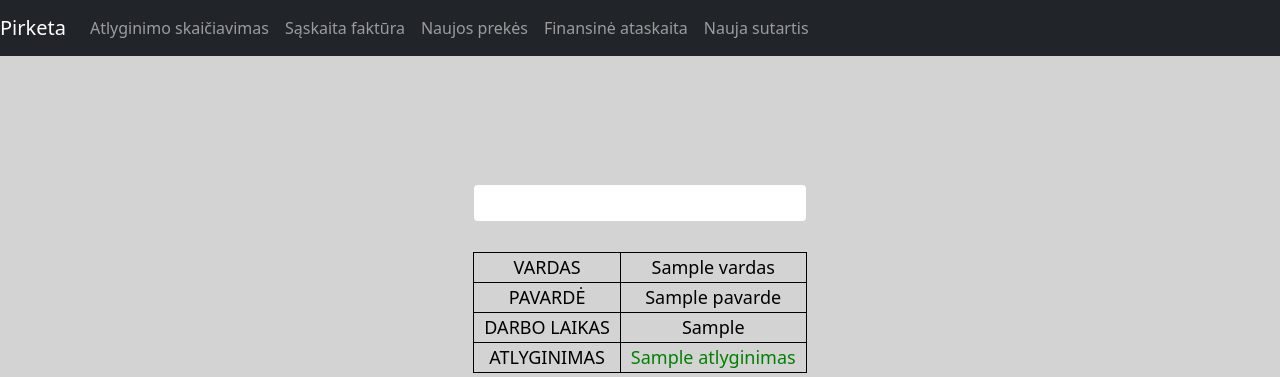
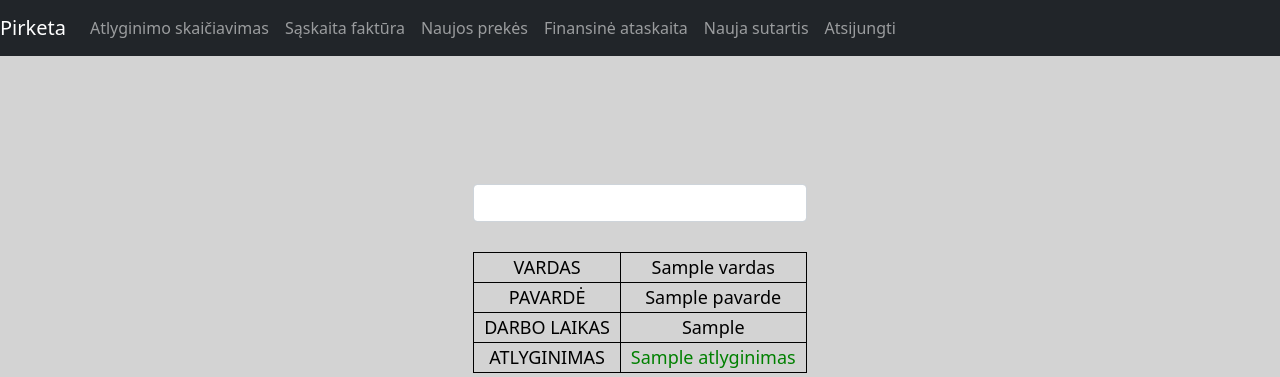
Before and after one commit to M0diis/ISS-Pirkera, a Symfony app: template templates/accountant/salary.html.twig in a window 1280 px wide. Shown: the top 377 px of the page. Run offline with Twig, Linux system fonts and the light colour scheme; the template is opened without the code that fills it: most values are stand-ins (such as "Sample title", 1, 10 or a date in 2020); form fields are guessed from the names that the template uses; some libraries are stand-ins or nearby versions.

Commit message:
Last changes

```diff
--- a/templates/accountant/baseAccountant.html.twig
+++ b/templates/accountant/baseAccountant.html.twig
@@ -31,6 +31,9 @@
                     <li class="nav-item">
                         <a class="nav-link" href="{{ path('new_employee') }}">Nauja sutartis</a>
                     </li>
+                    <li class="nav-item active">
+                        <a class="nav-link" href="{{ path('login') }}">Atsijungti</a>
+                    </li>
                 </ul>
             </div>
         </nav>
```
